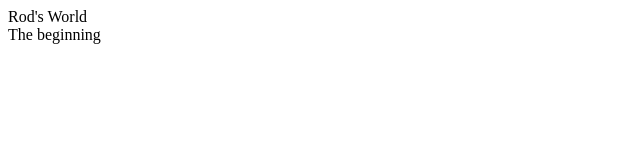
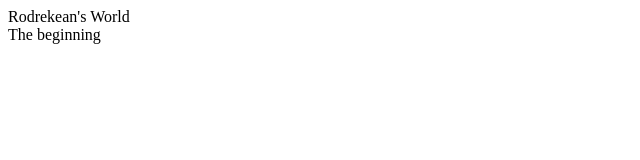
Before and after one commit to RodWill94/version-control-simulation-Rodrekean-Williams, a plain HTML site: page index.html in a window 1280 px wide. Shown: the full height of the page, 0-640 px from the left. Drawn offline with Linux system fonts and the light colour scheme.

```diff
--- a/index.html
+++ b/index.html
@@ -6,7 +6,7 @@
     <title>Document</title>
 </head>
 <body>
-    <header>Rod's World</header>
+    <header>Rodrekean's World</header>
     <footer>The beginning</footer>
 </body>
 </html>
```
